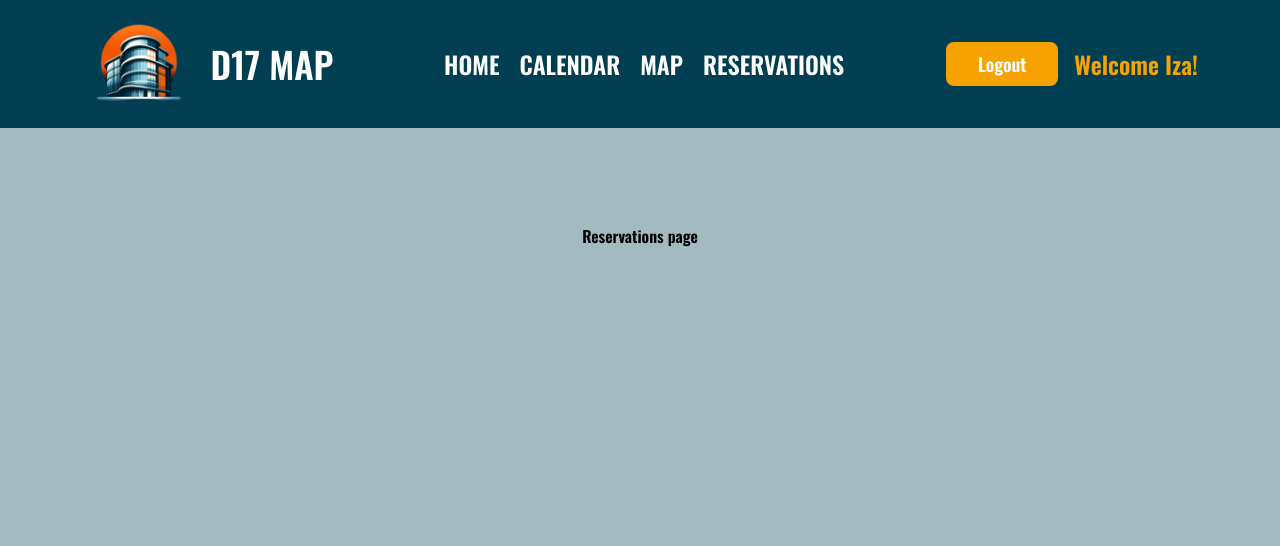
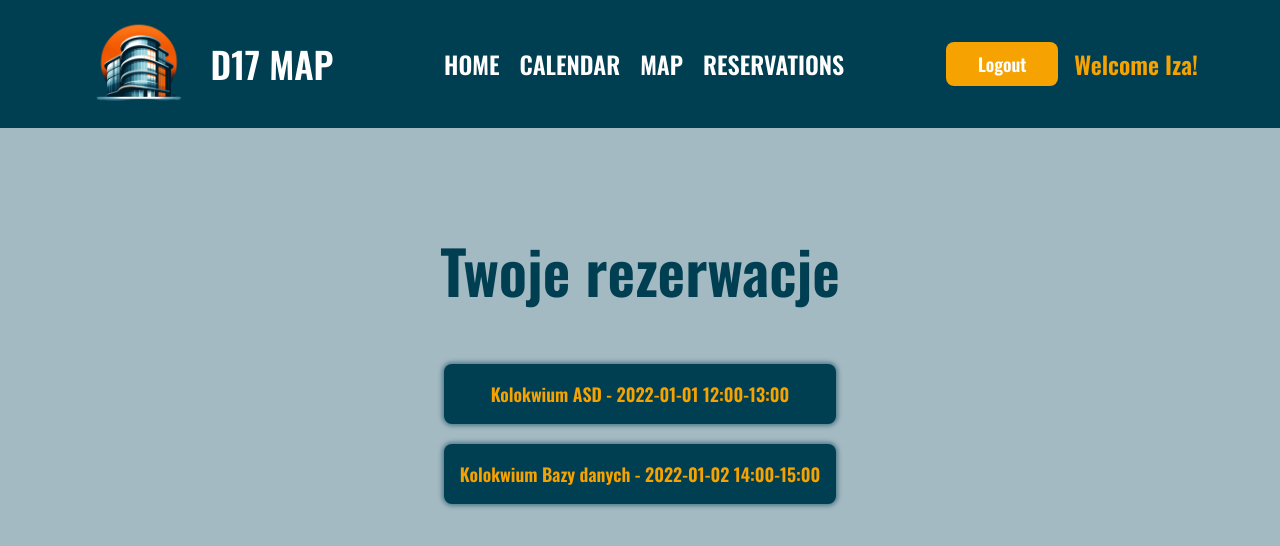
Before and after one commit to Spolka-Zlo/D17Map-Frontend, a Next.js app: page /reservations in a window 1280 px wide. Shown: the top 546 px of the page. Built offline with nearby package versions, Linux system fonts and the light colour scheme.

Commit message:
D17 61/reservation list view (#6)
* reservations list added

* popup of reservation prepared

* cleanup

* comment removed

```diff
--- /dev/null
+++ b/src/app/reservations/_components/ReservationManager.tsx
@@ -0,0 +1,36 @@
+"use client";
+import { Dispatch, SetStateAction, use } from "react";
+import { Reservation } from "../page";
+import { Dropdown } from "@/components/Dropdown";
+
+type ReservationManagerProps = {
+  reservation: Reservation;
+  setReservation: Dispatch<SetStateAction<Reservation | null>>;
+};
+export default function ReservationManager({
+  reservation,
+  setReservation,
+}: ReservationManagerProps) {
+  return (
+    <div
+      onClick={(e) => {
+        setReservation(null);
+      }}
+      className="fixed inset-0 flex items-center justify-center bg-primary/50 text-center"
+    >
+      <div
+        className="bg-white p-4 rounded-md w-[20vw] h-fit flex flex-col gap-4"
+        onClick={(e) => {
+          e.stopPropagation();
+        }}
+      >
+        <h2>{reservation.name}</h2>
+        <div>
+          <h3>Sala: {reservation.room}</h3>
+        </div>
+        <p>This is the content of the popup.</p>
+        <button onClick={() => setReservation(null)}>Close</button>
+      </div>
+    </div>
+  );
+}
--- /dev/null
+++ b/src/app/reservations/_components/ReservationsList.tsx
@@ -0,0 +1,36 @@
+"use client";
+
+import { ListElement } from "@/components/ListElement";
+import { Reservation } from "../page";
+import { useState } from "react";
+import ReservationManager from "./ReservationManager";
+
+type ReservationsListProps = {
+  reservations: Reservation[];
+};
+
+export default function ReservationsList({
+  reservations,
+}: ReservationsListProps) {
+  const [reservation, setReservation] = useState<Reservation | null>(null);
+  return (
+    <div>
+      <ul className="flex flex-col gap-5 pt-12">
+        {reservations.map((reservation) => (
+          <ListElement
+            key={reservation.id}
+            text={`${reservation.name} - ${reservation.date} ${reservation.startTime}-${reservation.endTime}`}
+            textClassName="text-secondary"
+            onClick={() => setReservation(reservation)}
+          />
+        ))}
+      </ul>
+      {reservation && (
+        <ReservationManager
+          reservation={reservation}
+          setReservation={setReservation}
+        />
+      )}
+    </div>
+  );
+}
--- a/src/app/reservations/page.tsx
+++ b/src/app/reservations/page.tsx
@@ -1,3 +1,37 @@
+import ReservationsList from "./_components/ReservationsList";
+
+export type Reservation = {
+  id: number;
+  name: string;
+  date: string;
+  startTime: string;
+  endTime: string;
+  room: string;
+};
+
 export default function Reservations() {
-  return <main>Reservations page</main>;
+  const reservations: Reservation[] = [
+    {
+      id: 1,
+      name: "Kolokwium ASD",
+      date: "2022-01-01",
+      startTime: "12:00",
+      endTime: "13:00",
+      room: "4.21",
+    },
+    {
+      id: 2,
+      name: "Kolokwium Bazy danych",
+      date: "2022-01-02",
+      startTime: "14:00",
+      endTime: "15:00",
+      room: "3.31",
+    },
+  ];
+  return (
+    <main>
+      <h1>Twoje rezerwacje</h1>
+      <ReservationsList reservations={reservations} />
+    </main>
+  );
 }
--- a/src/components/Dropdown.tsx
+++ b/src/components/Dropdown.tsx
@@ -1,4 +1,7 @@
-import { Dispatch, SetStateAction } from "react";
+"use client";
+
+import { Dispatch, SetStateAction, useState } from "react";
+import { twMerge } from "tailwind-merge";
 
 type DropdownProps = {
   options: string[];
@@ -7,21 +10,32 @@ type DropdownProps = {
 };
 
 export function Dropdown({ options, selected, setSelected }: DropdownProps) {
+  const [isOpen, setIsOpen] = useState(false);
   return (
-    <select
-      value={selected}
-      onChange={(e) => setSelected(e.target.value)}
-      className="p-3 bg-primary text-secondary rounded-lg focus:ring-2 focus:ring-secondary focus:ring-opacity-50 cursor-pointer"
+    <div className="relative w-44">
+      <div
+        onClick={() => setIsOpen(!isOpen)}
+        className="p-3 mb-2 bg-primary text-secondary rounded-lg focus:ring-2 focus:ring-secondary focus:ring-opacity-50 cursor-pointer"
       >
+        {selected}
+      </div>
+
+      {isOpen && (
+        <ul className="fixed w-44">
           {options.map((option) => (
-        <option
+            <li
               key={option}
-          value={option}
-          className="rounded-lg m-2 focus:bg-secondary"
+              onClick={() => {
+                setSelected(option);
+                setIsOpen(false);
+              }}
+              className="p-3 w-full bg-primary text-secondary focus:ring-2 focus:ring-secondary focus:ring-opacity-50 cursor-pointer"
             >
               {option}
-        </option>
+            </li>
           ))}
-    </select>
+        </ul>
+      )}
+    </div>
   );
 }
--- a/src/components/ListElement.tsx
+++ b/src/components/ListElement.tsx
@@ -3,18 +3,33 @@ import { twMerge } from "tailwind-merge";
 type ListElementProps = {
   text: string;
   onClick?: () => void;
+  buttonClassName?: string;
+  textClassName?: string;
 };
 
-export function ListElement({ text, onClick }: ListElementProps) {
+export function ListElement({
+  text,
+  onClick,
+  buttonClassName,
+  textClassName,
+}: ListElementProps) {
   return (
     <div
       className={twMerge(
-        "p-4 bg-primary rounded-lg shadow-blueShadow",
-        onClick && "cursor-pointer hover:shadow-listHoverShadow"
+        "p-4 flex justify-center bg-primary rounded-lg shadow-blueShadow",
+        onClick && "cursor-pointer hover:shadow-listHoverShadow",
+        buttonClassName
       )}
       onClick={onClick}
     >
-      <span className="text-lg text-white font-extrabold">{text}</span>
+      <span
+        className={twMerge(
+          "text-lg text-white font-extrabold text-center",
+          textClassName
+        )}
+      >
+        {text}
+      </span>
     </div>
   );
 }
```
Also changed, not shown: src/app/calendar/[roomId]/page.tsx (renamed from src/app/reservations/[roomId]/page.tsx). Lines whose indentation alone changed are shown as unchanged.
